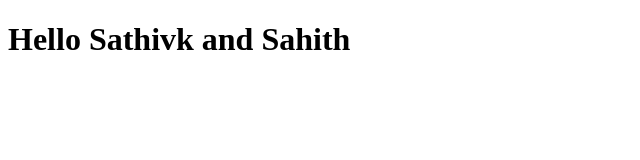
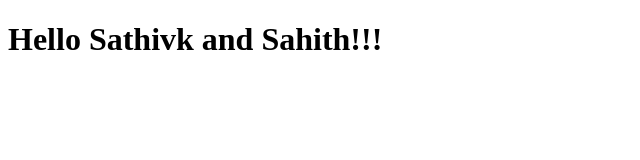
Before and after one commit to venkatarunkumarg/practicehtml, a plain HTML site: page site/index.html in a window 1280 px wide. Shown: the full height of the page, 0-640 px from the left. Drawn offline with Linux system fonts and the light colour scheme.

Commit message:
update to page content

```diff
--- a/site/index.html
+++ b/site/index.html
@@ -4,6 +4,6 @@
 	<title>Hello Venkat</title>
 </head>
 <body>
-<h1>Hello Sathivk and Sahith</h1>
+<h1>Hello Sathivk and Sahith!!!</h1>
 </body>
 </html>
```
